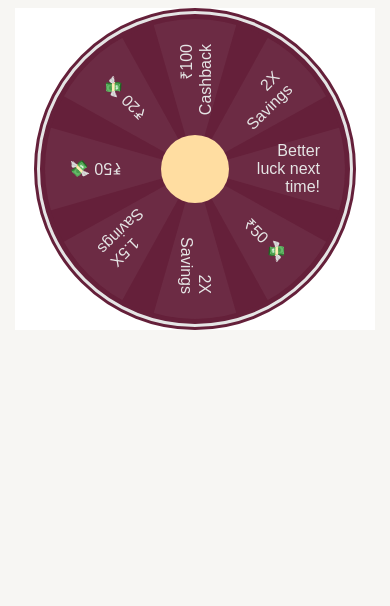
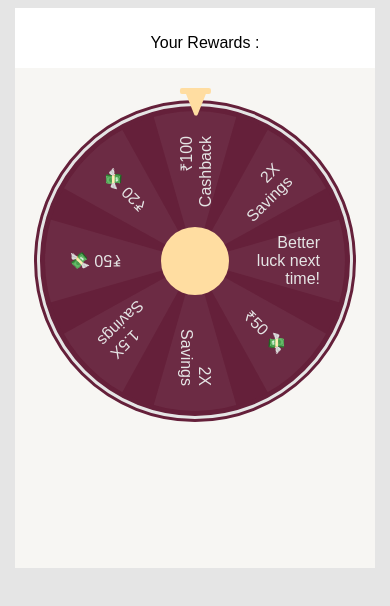
Before and after one commit to abhisheknaiidu/spin-wheel, a React (Create React App) app: page / in a window 390 px wide. Shown: the top 606 px of the page. Built offline with nearby package versions, Linux system fonts and the light colour scheme.

Commit message:
[feat]: responsive 😴

```diff
--- a/public/index.html
+++ b/public/index.html
@@ -26,7 +26,7 @@
   </head>
   <style>
     html {
-      background-color: #F7F6F3;
+      background-color: #E5E5E5;
     }
   </style>
   <body>
--- a/src/App.css
+++ b/src/App.css
@@ -27,6 +27,7 @@
     height: auto;
     margin: auto;
     background-color: #FFFFFF;
+    align-items: center;
   }
 
   .info {
@@ -40,6 +41,21 @@
     font-size: 10px;
   }
 
+  .wheelPin {
+    z-index: 1440;
+    position: relative;
+    top: 20px;
+  }
+
+  .wheelPin-tilted {
+    animation: pinRotate 0.3s infinite;
+  }
+
+  .header {
+    margin-left: 20px;
+    padding-top: 10px;
+  }
+
   .info-des {
     padding : 30px;
   }
@@ -51,12 +67,21 @@
     font-size: 14px;
   }
 
-  .wheel-upper {
+  .spin-wheel {
+    align-items: center;
+    position: relative;
+    width: 360px;
+    height: 500px;
+    background-color: #F7F6F3;
+  }
+
+
+  /* .wheel-upper {
     position: absolute;
     width: 60px;
     height: 10px;
-    left: 690.95px;
-    top: 67px;
+    left: 153.95px;
+    top: 119px;
 
     background: #FFDDA1;
     border-radius: 2px;
@@ -66,15 +91,15 @@
     position: absolute;
     width: 0;
     height: 0;
-    left: 707.18px;
-    top: 73.5px;
+    left: 169.18px;
+    top: 126.5px;
     border-left: 15px solid transparent;
     border-right: 15px solid transparent;
     border-top: 30px solid #FFDDA1;
     z-index: 40;
-    /* background: #FFDDA1; */
-    /* transform: rotate(-180deg); */
-  }
+    background: #FFDDA1;
+    transform: rotate(-180deg);
+  } */
 
   /* Conteneur de la roue = cercle rose extérieur */
   .wheel-container {
--- a/src/App.js
+++ b/src/App.js
@@ -6,7 +6,7 @@ function App() {
   const rewards = ['Better luck next time!', '₹50 💸', '2X Savings', '1.5X Savings', '₹50 💸', '₹20 💸', '₹100 Cashback', '2X Savings'];
   return (
     <div className="App">
-      {/* <Header /> */}
+      <Header />
       <Spinner items={rewards} />
       {/* <div className="info">
         <h1 className="info-des">Tap on Center or rotate the wheel anti-clockwise and release to start spinning</h1>
--- a/src/components/Header.js
+++ b/src/components/Header.js
@@ -2,9 +2,11 @@ import React from 'react'
 
 function Header() {
     return (
-        <div className="header">
-            <h1>Spin the wheel now to get rewarded</h1>
-        </div>
+        <>
+      <div className="header">
+      <p>Your Rewards :</p>
+      </div>
+        </>
     )
 }
 
--- a/src/components/Spinner.js
+++ b/src/components/Spinner.js
@@ -2,6 +2,7 @@
 /* eslint-disable react-hooks/exhaustive-deps */
 import React, { useEffect, useState } from 'react'
 import { GoogleSpreadsheet } from "google-spreadsheet";
+import wheelPin from "../assets/pin.svg";
 
 export const Spinner = ({ items }) => {
     const [selectedItem, setSelectedItem] = useState(null);
@@ -130,6 +131,9 @@ const dragRotate = () => {
             <div className="wheel-upper"></div>
             <div className="wheel-triangle"></div>
         </div> */}
+        <div className="flex-column">
+        <div className="flex-column spin-wheel">
+        <img src={wheelPin} alt="wheelPin" className="wheelPin"/>
         <div className="wheel-container">
         <div id="draggable">
         <div id="rotate">
@@ -142,6 +146,8 @@ const dragRotate = () => {
         </div>
         </div>
         </div>
+        </div>
+        </div>
       </div>
       </>
     )
```
Also changed, not shown: src/assets/pin.svg (added).
